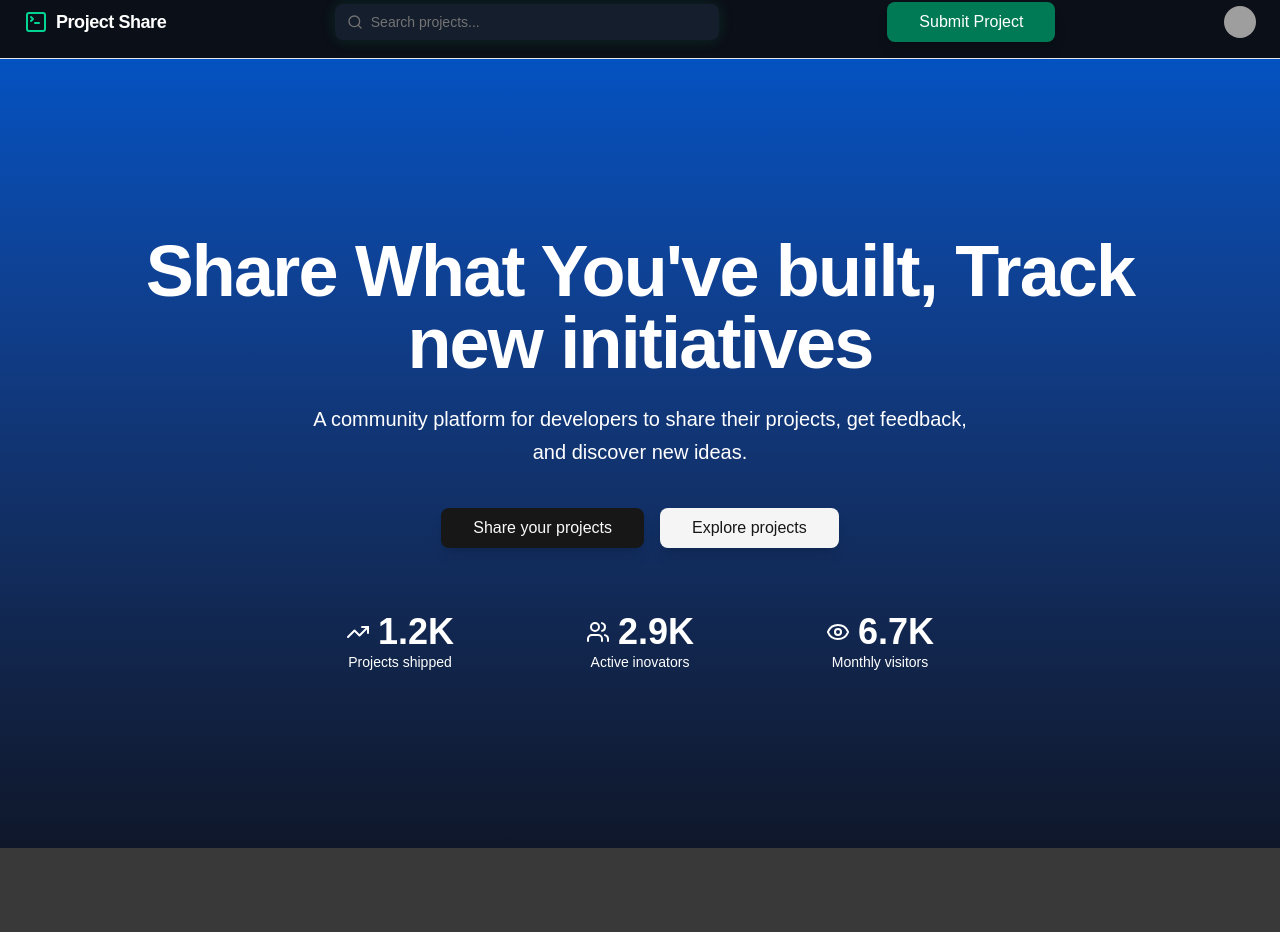
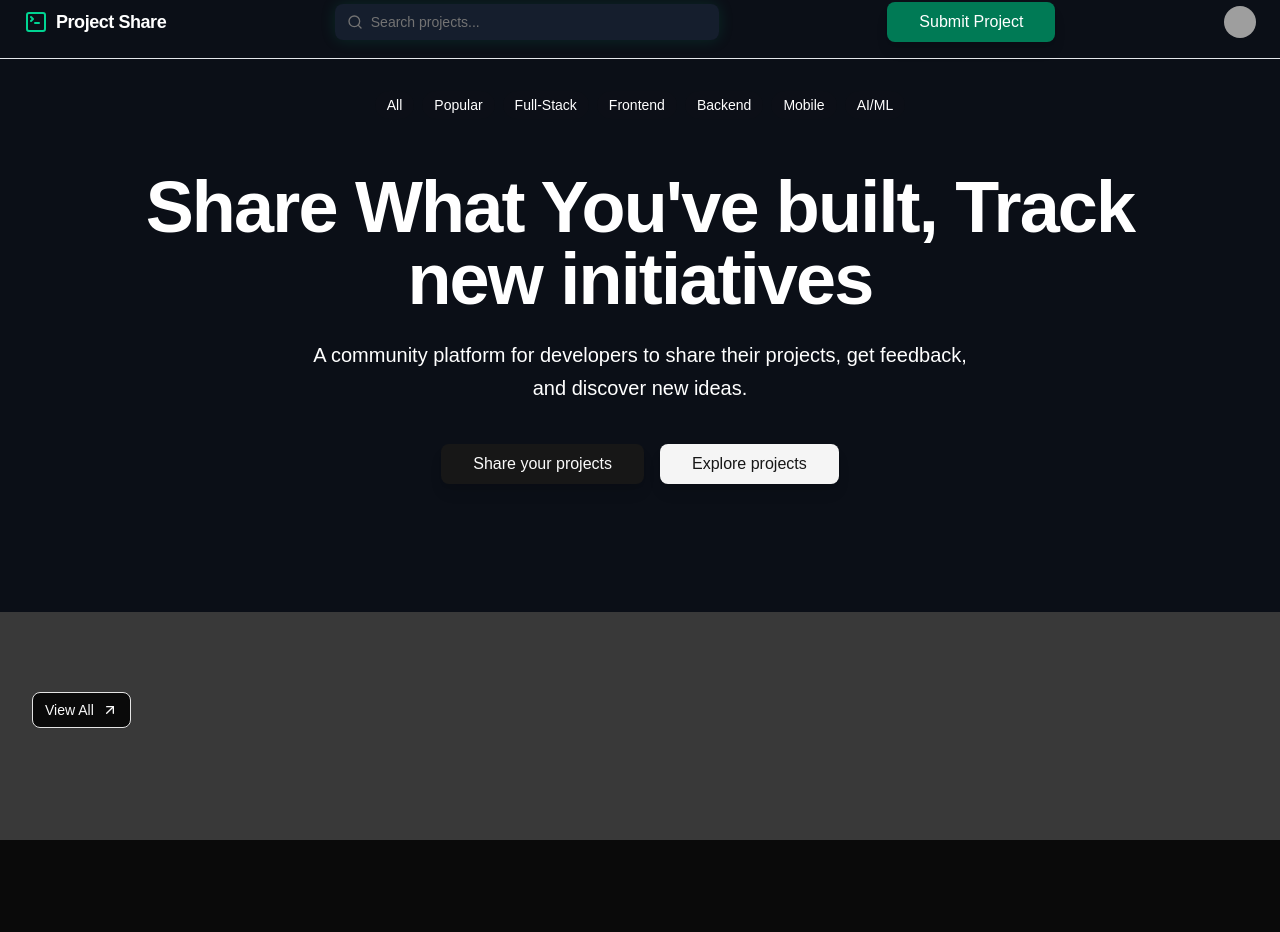
Before and after one commit to Aleks-Nikitin/project-share, a Next.js app: page / in a window 1280 px wide. Shown: the part 14-946 px from the top of the page. After the commit the page ends 854 px from the top, so only its background shows below. Built offline with nearby package versions, Linux system fonts and the light colour scheme; grey boxes are pictures that could not be loaded; a web font is replaced by a local one.

Commit message:
add: navigation tags to filter projects chore: rename components

```diff
--- a/app/page.tsx
+++ b/app/page.tsx
@@ -1,10 +1,10 @@
-import FeaturedProducts from "@/components/landing-page/featured-products";
-import HeroSection from "@/components/landing-page/hero-section";
+import FeaturedProducts from "@/components/main-page/featured-project";
+import ProjectSection from "@/components/main-page/project-section";
 
 export default function Home() {
   return (
     <div className="">
-      <HeroSection></HeroSection>
+      <ProjectSection></ProjectSection>
       <FeaturedProducts></FeaturedProducts>
     </div>
   );
--- /dev/null
+++ b/components/common/navigation-tags.tsx
@@ -0,0 +1,18 @@
+import { LucideIcon } from "lucide-react";
+
+export default function NavigationTags({ tags }: { tags: string[] }) {
+  return (
+    <div className="mb-2 flex justify-center">
+      <div className="flex items-center gap-2 mb-3">
+        {tags.map((tag, index) => (
+          <span
+            key={index}
+            className="bg-primary/10 text-white text-sm font-medium px-3 py-1 rounded-full"
+          >
+            {tag}
+          </span>
+        ))}
+      </div>
+    </div>
+  );
+}
--- a/components/common/section-header.tsx
+++ /dev/null
@@ -1,21 +0,0 @@
-import { LucideIcon } from "lucide-react";
-
-export default function SectionHeader({
-  title,
-  icon: Icon,
-  description,
-}: {
-  title: string;
-  description: string;
-  icon: LucideIcon;
-}) {
-  return (
-    <div className="mb-12">
-      <div className="flex items-center gap-2 mb-3">
-        <Icon className="size-6 text-primary " />
-        <h2 className="text-3xl font-bold">{title}</h2>
-      </div>
-      <p className="text-lg">{description}</p>
-    </div>
-  );
-}
--- a/components/landing-page/stats-card.tsx
+++ /dev/null
@@ -1,24 +0,0 @@
-import { LucideIcon } from "lucide-react";
-export default function StatsCard({
-  label,
-  value,
-  icon: Icon,
-}: {
-  label: string;
-  value: string;
-  icon: LucideIcon;
-}) {
-  return (
-    <div>
-      <div
-        className="flex
-            items-center justify-center
-            gap-2"
-      >
-        <Icon className="size-6" />
-        <p className="text-3xl sm:text-4xl font-bold">{value}</p>
-      </div>
-      <p className="text-sm">{label} </p>
-    </div>
-  );
-}
--- a/components/landing-page/featured-products.tsx
+++ b/components/main-page/featured-project.tsx
@@ -1,18 +1,12 @@
-import SectionHeader from "../common/section-header";
 import { FlameIcon, ArrowUpRightIcon } from "lucide-react";
 import Link from "next/link";
 import { buttonVariants } from "../ui/button";
 import { cn } from "@/lib/utils";
-export default function FeaturedProducts() {
+export default function FeaturedProject() {
   return (
     <section className="py-20 bg-muted/20">
       <div className="wrapper">
         <div className="flex items-center justify-between mb-8">
-          <SectionHeader
-            title="Featured Today"
-            icon={FlameIcon}
-            description="most populat projects"
-          />
           <Link
             href="/explore"
             className={cn(
--- /dev/null
+++ b/components/main-page/project-card.tsx
@@ -0,0 +1,12 @@
+interface Project {
+  id: number;
+  name: string;
+  description: string;
+  votes: number;
+  tags: string[];
+  avatar: string;
+  GithubLink: string;
+}
+export default function ProjectCard() {
+  return <h1>project card</h1>;
+}
--- a/components/landing-page/hero-section.tsx
+++ b/components/main-page/project-section.tsx
@@ -1,10 +1,11 @@
 import { Button, buttonVariants } from "@/components/ui/button";
 import { Badge } from "@/components/ui/badge";
 import { cn } from "@/lib/utils";
+import NavigationTags from "../common/navigation-tags";
 import Link from "next/link";
 import { EyeIcon, TrendingUp, UsersIcon } from "lucide-react";
-import StatsCard from "./stats-card";
-const statsData = [
+import ProjectCard from "./project-card";
+const projectData = [
   {
     icon: TrendingUp,
     value: "1.2K",
@@ -22,11 +23,22 @@ const statsData = [
   },
 ];
 
-export default function HeroSection() {
+export default function ProjectSection() {
   return (
-    <section className="relative overflow-hidden bg-gradient-to-b from-[#0352c1] to-[#0f172a] text-white py-20 px-4 sm:px-6 lg:px-8">
+    <section className="relative bg-[#0B0F17] overflow-hidden text-white py-8 px-4 sm:px-6 lg:px-8">
       <div className="wrapper">
-        <div className="flex flex-col items-center justify-center text-center lg:py-24 py-12">
+        <NavigationTags
+          tags={[
+            "All",
+            "Popular",
+            "Full-Stack",
+            "Frontend",
+            "Backend",
+            "Mobile",
+            "AI/ML",
+          ]}
+        ></NavigationTags>
+        <div className="flex flex-col items-center justify-center text-center lg:py-8 py-5">
           <h1
             className="text-5xl sm:text-6xl
             lg:text-7xl font-bold tracking-tight mb-6
@@ -63,9 +75,9 @@ export default function HeroSection() {
             </Link>
           </div>
           <div className="grid grid-cols-1 sm:grid-cols-3 gap-8 sm:gap-12 max-w-2xl w-full">
-            {statsData.map((stat) => (
-              <StatsCard key={stat.label} {...stat} />
-            ))}
+            {/* {projectData.map((stat) => (
+              <ProjectCard key={stat.label} {...stat} />
+            ))} */}
           </div>
         </div>
       </div>
```
